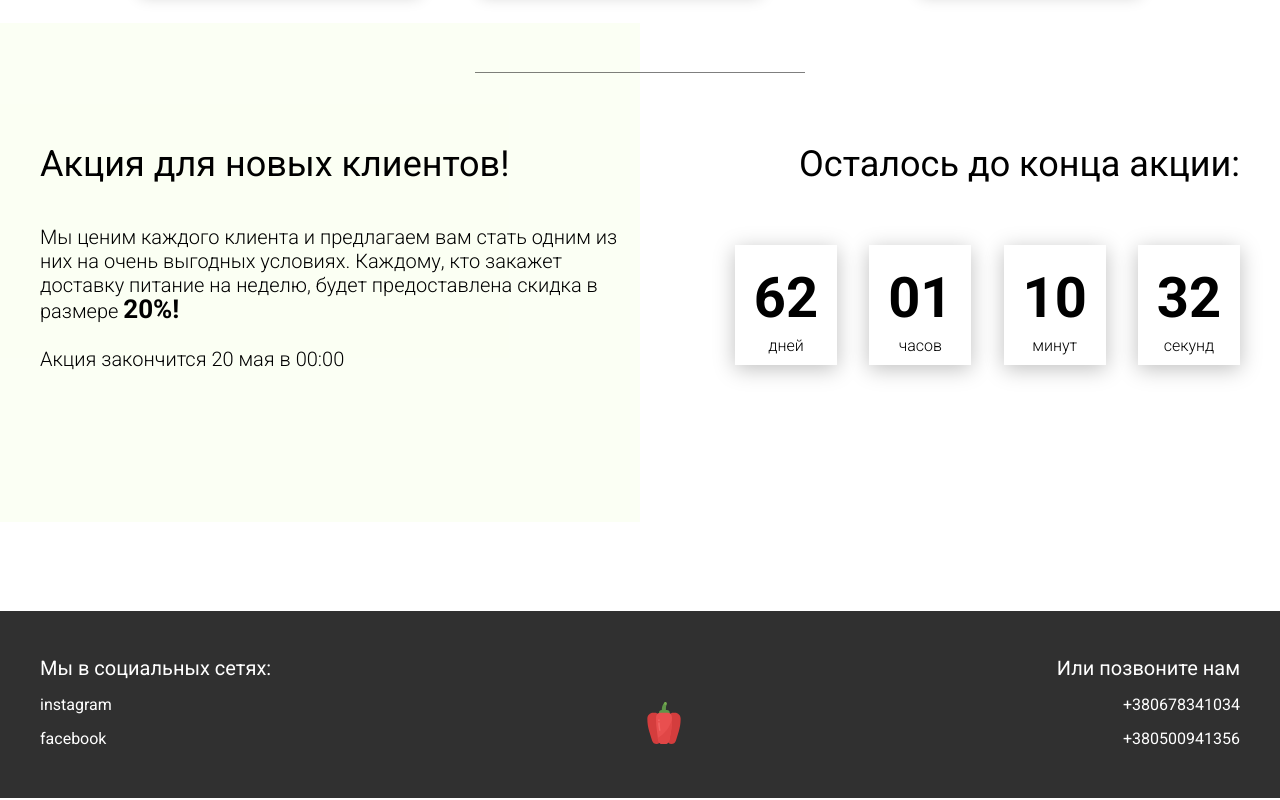
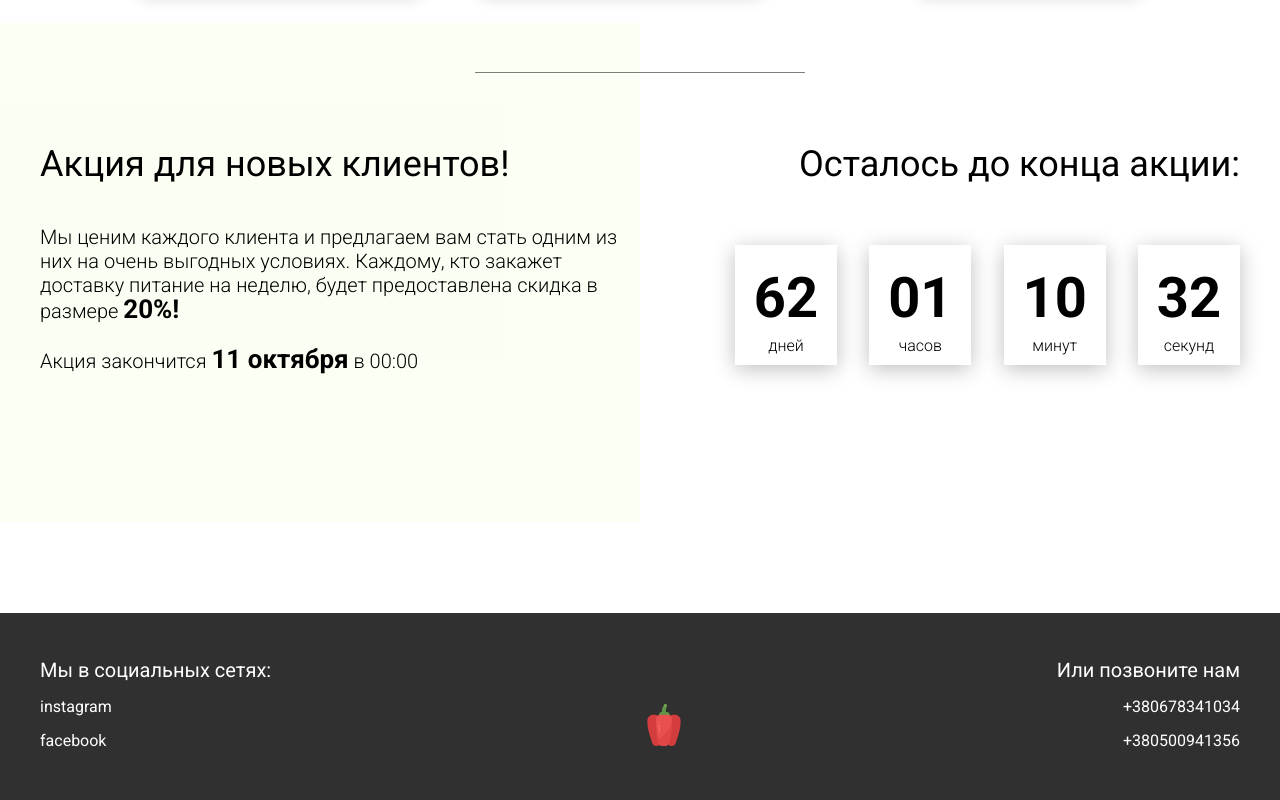
Before and after one commit to voolga/food-website, a plain HTML site: page index.html in a window 1280 px wide. Shown: the part 3453-4253 px from the top of the page. Drawn offline with Linux system fonts and the light colour scheme.

Commit message:
feat: add dinamic updating of deadline into text block

```diff
--- a/index.html
+++ b/index.html
@@ -243,7 +243,7 @@
                     Мы ценим каждого клиента и предлагаем вам стать одним из них на очень выгодных условиях.
                     Каждому, кто закажет доставку питание на неделю, будет предоставлена скидка в размере <span>20%!</span>
                     <br><br>
-                    Акция закончится 20 мая в 00:00
+                    Акция закончится <span id="remain-time">20 мая</span> в 00:00
                 </div>
             </div>
             <div class="promotion__timer">
--- a/js/script.js
+++ b/js/script.js
@@ -45,6 +45,9 @@ window.addEventListener('DOMContentLoaded', () => {
     // timer
 
     const deadline = '2023-10-11';
+    const deadlineMonth = deadline.slice(5, 7);
+    const deadlineDay = deadline.slice(8);
+
 
     function getTimeRemaining(endtime) {
         const t = Date.parse(endtime) - Date.parse(new Date()),
@@ -76,8 +79,11 @@ window.addEventListener('DOMContentLoaded', () => {
             hours = timer.querySelector('#hours'),
             minutes = timer.querySelector('#minutes'),
             seconds = timer.querySelector('#seconds'),
+            remainTime = document.querySelector('#remain-time'),
+            monthes = ['января', 'февраля', 'марта','апреля', 'мая', 'июня','июля', 'августа', 'сентября','октября', 'ноября', 'декабря'],
             timeInterval = setInterval(updateClock, 1000);
 
+        remainTime.innerHTML = `${deadlineDay} ${monthes[deadlineMonth - 1]}`;
         updateClock();
         function updateClock() {
             const t = getTimeRemaining(endtime);
```
